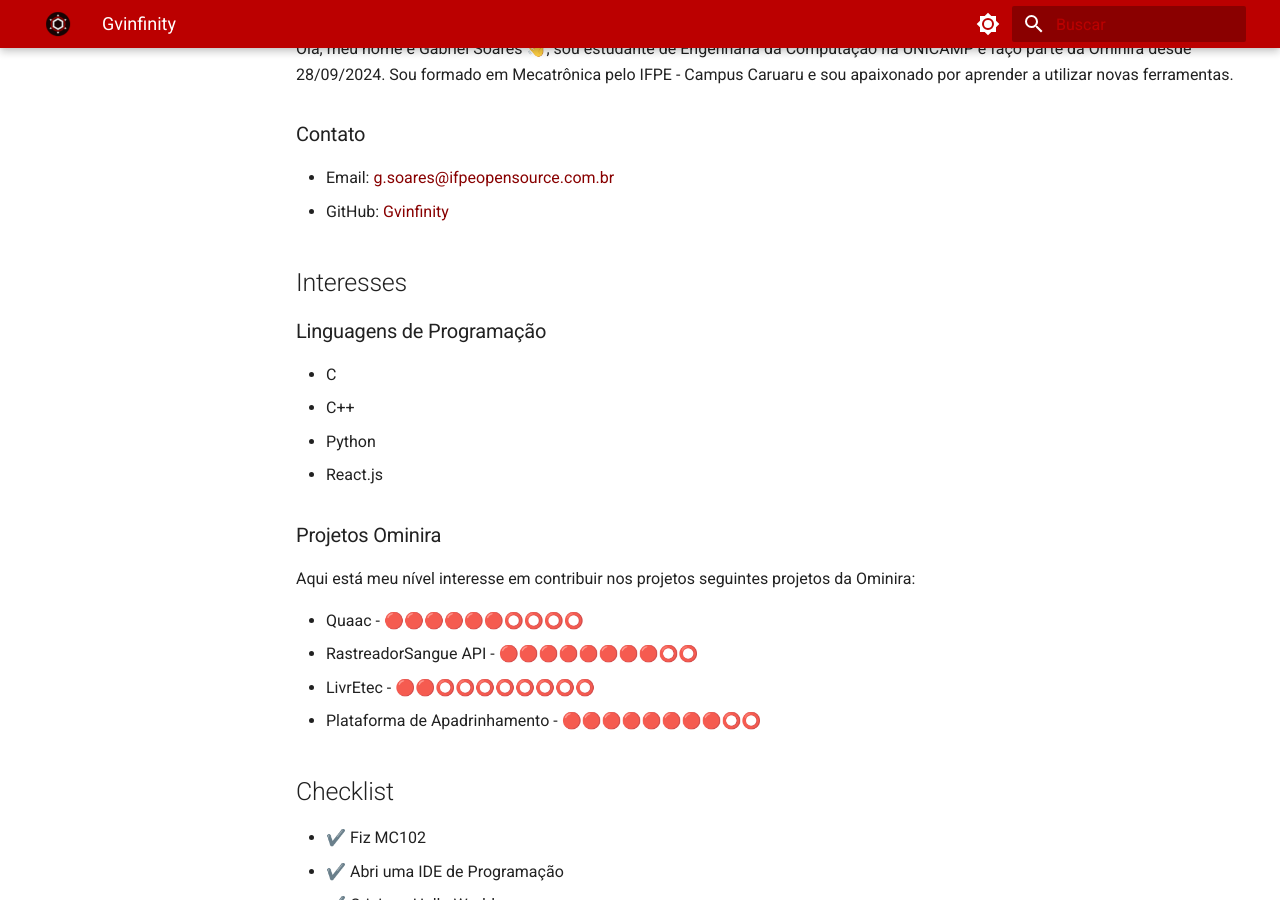
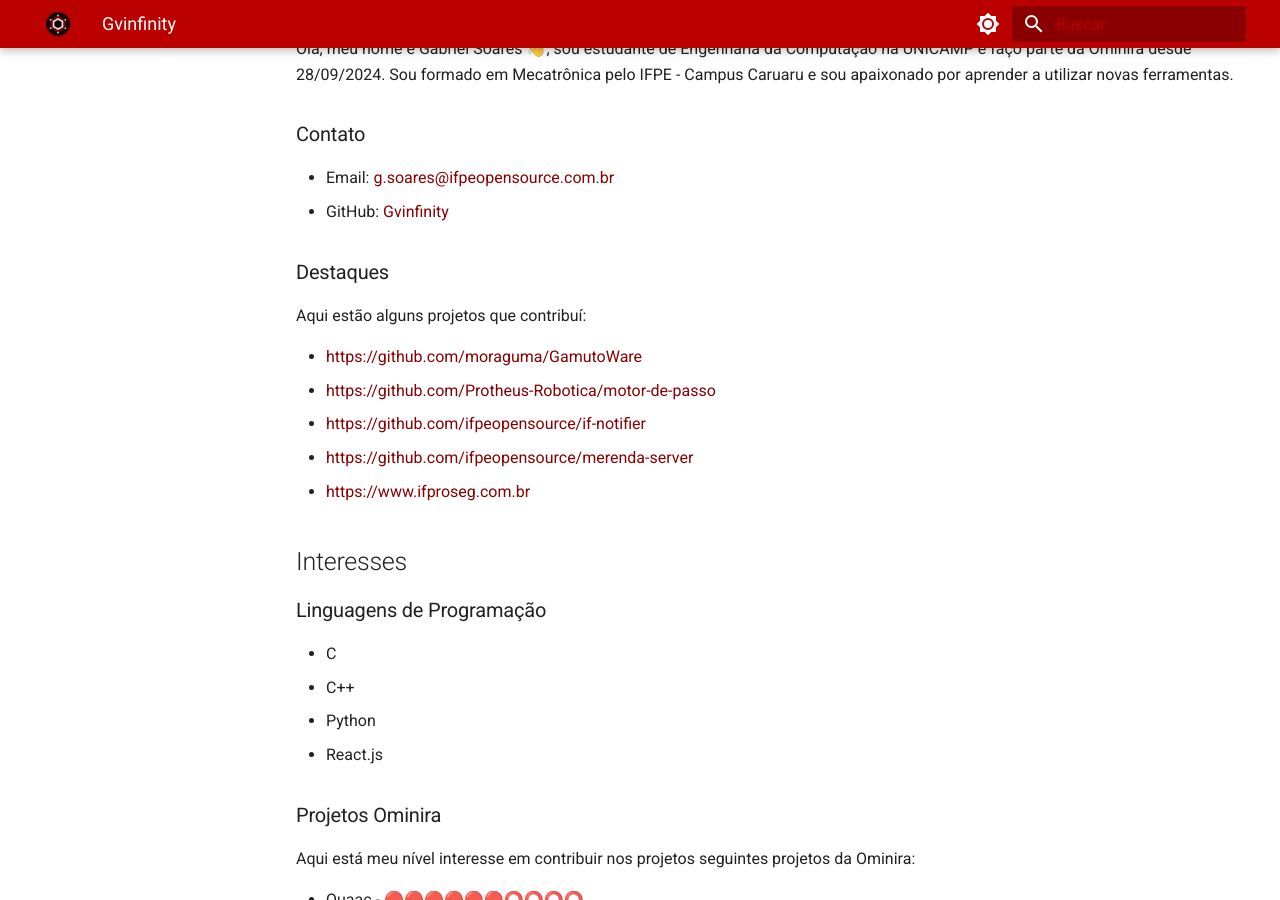
Before and after one commit to isaacfritsch/ominira-unicamp.github.io, an MkDocs documentation site: the page built from docs/users/gvinfinity.md, in a window 1280 px wide and 900 px high, scrolled down 486 px. Built offline with MkDocs 1.6.1 and Material for MkDocs 9.7.7, drawn with Linux system fonts in a browser that asks for light colours.

Commit message:
Update Gvinfinity user

```diff
--- a/docs/users/gvinfinity.md
+++ b/docs/users/gvinfinity.md
@@ -12,6 +12,16 @@ Olá, meu nome é Gabriel Soares 👋, sou estudante de Engenharia da Computaç
 
 - Email: g.soares@ifpeopensource.com.br
 - GitHub: [Gvinfinity](https://github.com/gvinfinity)
+
+### Destaques
+
+Aqui estão alguns projetos que contribuí:
+
+- https://github.com/moraguma/GamutoWare
+- https://github.com/Protheus-Robotica/motor-de-passo
+- https://github.com/ifpeopensource/if-notifier
+- https://github.com/ifpeopensource/merenda-server
+- https://www.ifproseg.com.br
 
 ## Interesses
 
```
Also changed, not shown: docs/members.md (+1 -1 lines).
